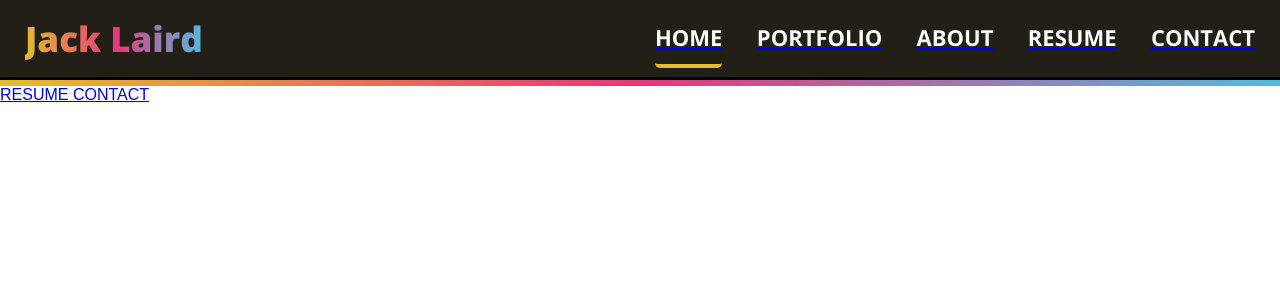
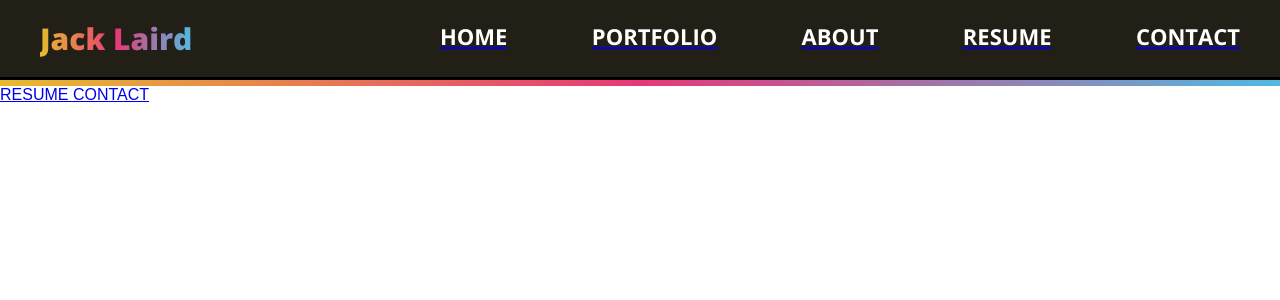
Before and after one commit to JackLaird0/personal-website, a React (Create React App) app: page / in a window 1280 px wide. Shown: the top 300 px of the page. Built offline with nearby package versions, Linux system fonts and the light colour scheme.

Commit message:
Add active class css

```diff
--- a/src/Containers/NavBar/NavBar.css
+++ b/src/Containers/NavBar/NavBar.css
@@ -3,21 +3,38 @@
   display: flex;
   justify-content: space-between;
   align-items: center;
-  padding: 0 25px;
+  padding: 0 40px;
   border-bottom: 3px solid;
 }
 
+.profile-name-info {
+  display: flex;
+  flex-direction: column;
+  align-items: center;
+}
+
 .name {
-  font-size: 35px;
+  font-size: 30px;
   background: -webkit-linear-gradient(left, #e6bb2e,#e83779,#52b9e1);
   -webkit-background-clip: text;
   -webkit-text-fill-color: transparent;
   font-family: 'Open Sans', sans-serif;
   font-weight: 800;
+  margin: 0;
+}
+
+.title {
+  /* background: -webkit-linear-gradient(left, #e6bb2e,#e83779,#52b9e1);
+  -webkit-background-clip: text;
+  -webkit-text-fill-color: transparent; */
+  font-family: 'Open Sans', sans-serif;
+  color: white;
+  margin: 0;
+  font-size: 23px;
 }
 
 .nav-link-container {
-  width: 600px;
+  width: 800px;
   display: flex;
   justify-content: space-between;
 }
@@ -27,36 +44,38 @@
   height: 54px;
   font-size: 22px;
   font-weight: 600;
-  border-radius: 5px;
+  border-radius: 4px;
   display: flex;
   align-items: center;
   cursor: pointer;
   color: #ffffff;
-  border-bottom: solid 4px rgba(255, 255, 255, 0);
+  border-bottom: solid 5px rgba(255, 255, 255, 0);
   transition: 0.4s;
+  text-decoration: none;
 }
 
-.link-home {
+.link-home:hover,
+.link-home-active {
   border-bottom-color: #e6bb2e;
 }
 
-.link-home:hover {
-  border-bottom-color: #e6bb2e;
-}
-
-.link-portfolio:hover {
+.link-portfolio:hover,
+.link-portfolio-active {
   border-bottom-color: #e76360;
 }
 
-.link-about:hover {
+.link-about:hover,
+.link-about-active {
   border-bottom-color: #e83779;
 }
 
-.link-resume:hover{
+.link-resume:hover,
+.link-resume-active {
   border-bottom-color: #a274aa;
 }
 
 
-.link-contact:hover {
+.link-contact:hover,
+.link-contact-active {
   border-bottom-color: #52b9e1;
 }
```
